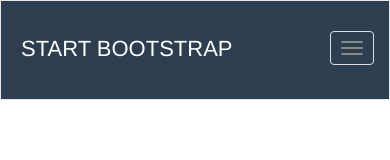
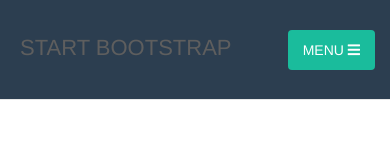
Before and after one commit to Wass01/html-css-bootstrap-freelancer, a plain HTML site: page index.html in a window 390 px wide. Drawn offline with nearby package versions, Linux system fonts and the light colour scheme.

Commit message:
navbar ok

```diff
--- a/assets/css/master.css
+++ b/assets/css/master.css
@@ -30,4 +30,9 @@
 
 .navbar-toggle {
   margin-top: 30px;
+  background-color: #1ABC9C;
+  border-color: #1ABC9C;
+  border-style: none;
+  padding: 10px 15px;
+  color: #ffffff;
 }
--- a/index.html
+++ b/index.html
@@ -4,20 +4,19 @@
     <meta charset="utf-8">
     <meta name="viewport" content="width=device-width, initial-scale=1">
     <title>bootstrap freelancer</title>
+    <link rel="stylesheet" href="https://cdnjs.cloudflare.com/ajax/libs/font-awesome/5.15.2/css/all.min.css" integrity="sha512-HK5fgLBL+xu6dm/Ii3z4xhlSUyZgTT9tuc/hSrtw6uzJOvgRr2a9jyxxT1ely+B+xFAmJKVSTbpM/CuL7qxO8w==" crossorigin="anonymous"/>
     <link rel="stylesheet" href="https://maxcdn.bootstrapcdn.com/bootstrap/3.3.7/css/bootstrap.min.css" integrity="sha384-BVYiiSIFeK1dGmJRAkycuHAHRg32OmUcww7on3RYdg4Va+PmSTsz/K68vbdEjh4u" crossorigin="anonymous">
     <link rel="stylesheet" href="./assets/css/master.css">
   </head>
   <body>
     <header>
-      <nav class="navbar navbar-default">
+      <nav class="navbar navbar-default navbar-fixed-top">
         <div class="container">
           <!-- Brand and toggle get grouped for better mobile display -->
           <div class="navbar-header">
             <button type="button" class="navbar-toggle collapsed" data-toggle="collapse" data-target="#bs-example-navbar-collapse-1" aria-expanded="false">
-              <span class="sr-only">Toggle navigation</span>
-              <span class="icon-bar"></span>
-              <span class="icon-bar"></span>
-              <span class="icon-bar"></span>
+              MENU
+              <span><i class="fas fa-bars"></i></span>
             </button>
             <a class="navbar-brand" href="#">start bootstrap</a>
           </div>
```
